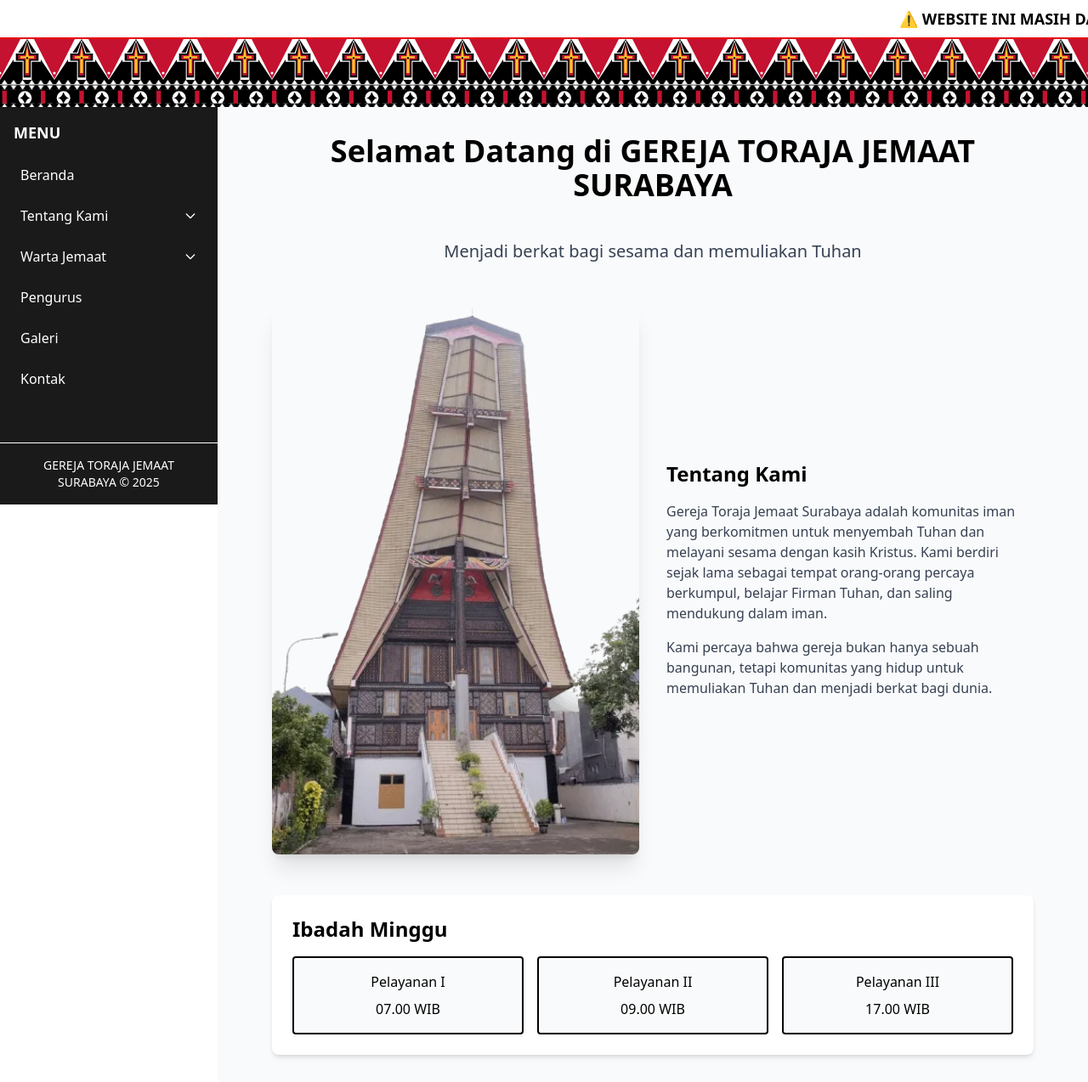
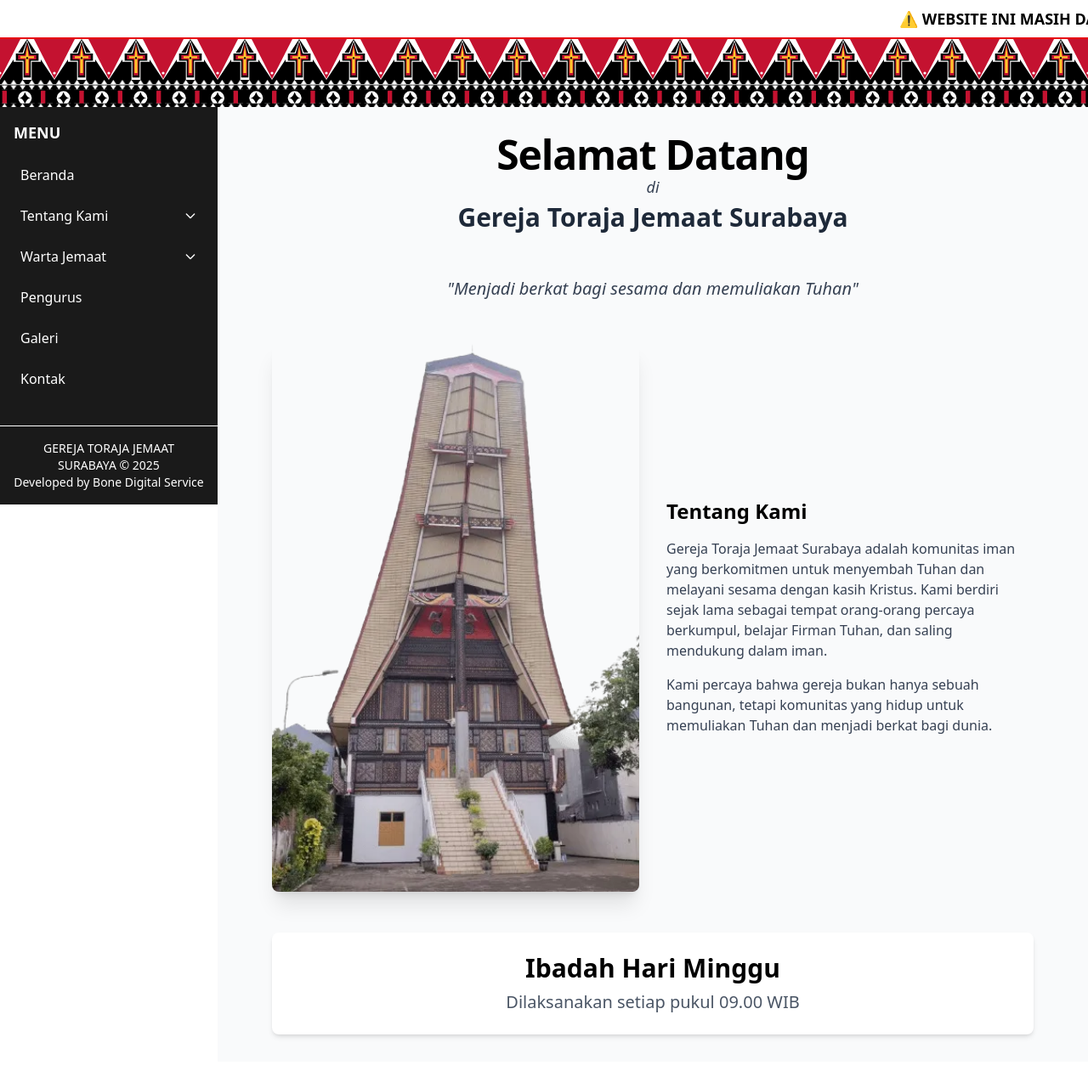
Before and after one commit to Bone81-Tech/gereja-toraja, a Next.js app: page / in a window 1280 px wide. Shown: the whole page at 85% size. After the commit the page ends 1250 px from the top, so only its background shows below. Built offline with nearby package versions, Linux system fonts and the light colour scheme.

Commit message:
feat: Refine homepage UI and add developer credit to sidebar

```diff
--- a/components/Sidebar.js
+++ b/components/Sidebar.js
@@ -151,6 +151,16 @@ const Sidebar = ({ isOpen, closeSidebar }) => {
         <div className="absolute bottom-0 left-0 w-full p-4 bg-[#1A1A1A] border-t border-toraja-merah">
           <p className="text-sm text-toraja-kuning text-center">
             GEREJA TORAJA JEMAAT SURABAYA &copy; {new Date().getFullYear()}
+            <br />
+            Developed by{" "}
+            <a
+              href="https://bonedigitalservice.web.id"
+              target="_blank"
+              rel="noopener noreferrer"
+              className="text-white hover:text-toraja-merah hover:underline transition"
+            >
+              Bone Digital Service
+            </a>
           </p>
         </div>
       </aside>
--- a/pages/index.js
+++ b/pages/index.js
@@ -13,12 +13,18 @@ export default function Home() {
 
       <div className="max-w-4xl mx-auto">
         <div className="text-center mb-12">
-          <h1 className="text-4xl font-bold text-toraja-merah mb-4">
-            Selamat Datang di GEREJA TORAJA JEMAAT SURABAYA
+          <h1 className="text-5xl font-extrabold text-toraja-merah tracking-tight">
+            Selamat Datang
           </h1>
-          <div className="w-24 h-1 bg-toraja-kuning mx-auto mb-6"></div>
-          <p className="text-xl text-gray-700">
-            Menjadi berkat bagi sesama dan memuliakan Tuhan
+          <p className="text-lg italic text-gray-700">
+            di
+          </p>
+          <p className="text-3xl font-bold text-gray-800 mt-1">
+            Gereja Toraja Jemaat Surabaya
+          </p>
+          <div className="w-24 h-1 bg-toraja-kuning mx-auto my-6"></div>
+          <p className="text-xl text-gray-700 italic">
+            "Menjadi berkat bagi sesama dan memuliakan Tuhan"
           </p>
         </div>
 
@@ -46,22 +52,9 @@ export default function Home() {
           </div>
         </div>
 
-        <div className="mt-12 bg-white p-6 rounded-lg shadow-md">
-          <h2 className="text-2xl font-semibold text-toraja-merah mb-4">Ibadah Minggu</h2>
-          <div className="grid grid-cols-1 md:grid-cols-3 gap-4">
-            <div className="border-2 border-toraja-merah p-4 rounded text-center bg-gray-50">
-              <h3 className="font-medium text-toraja-merah">Pelayanan I</h3>
-              <p className="mt-2">07.00 WIB</p>
-            </div>
-            <div className="border-2 border-toraja-merah p-4 rounded text-center bg-gray-50">
-              <h3 className="font-medium text-toraja-merah">Pelayanan II</h3>
-              <p className="mt-2">09.00 WIB</p>
-            </div>
-            <div className="border-2 border-toraja-merah p-4 rounded text-center bg-gray-50">
-              <h3 className="font-medium text-toraja-merah">Pelayanan III</h3>
-              <p className="mt-2">17.00 WIB</p>
-            </div>
-          </div>
+        <div className="mt-12 bg-white p-6 rounded-lg shadow-md text-center">
+          <h2 className="text-3xl font-bold text-toraja-merah mb-2">Ibadah Hari Minggu</h2>
+          <p className="text-xl text-gray-600">Dilaksanakan setiap pukul 09.00 WIB</p>
         </div>
       </div>
     </Layout>
```
